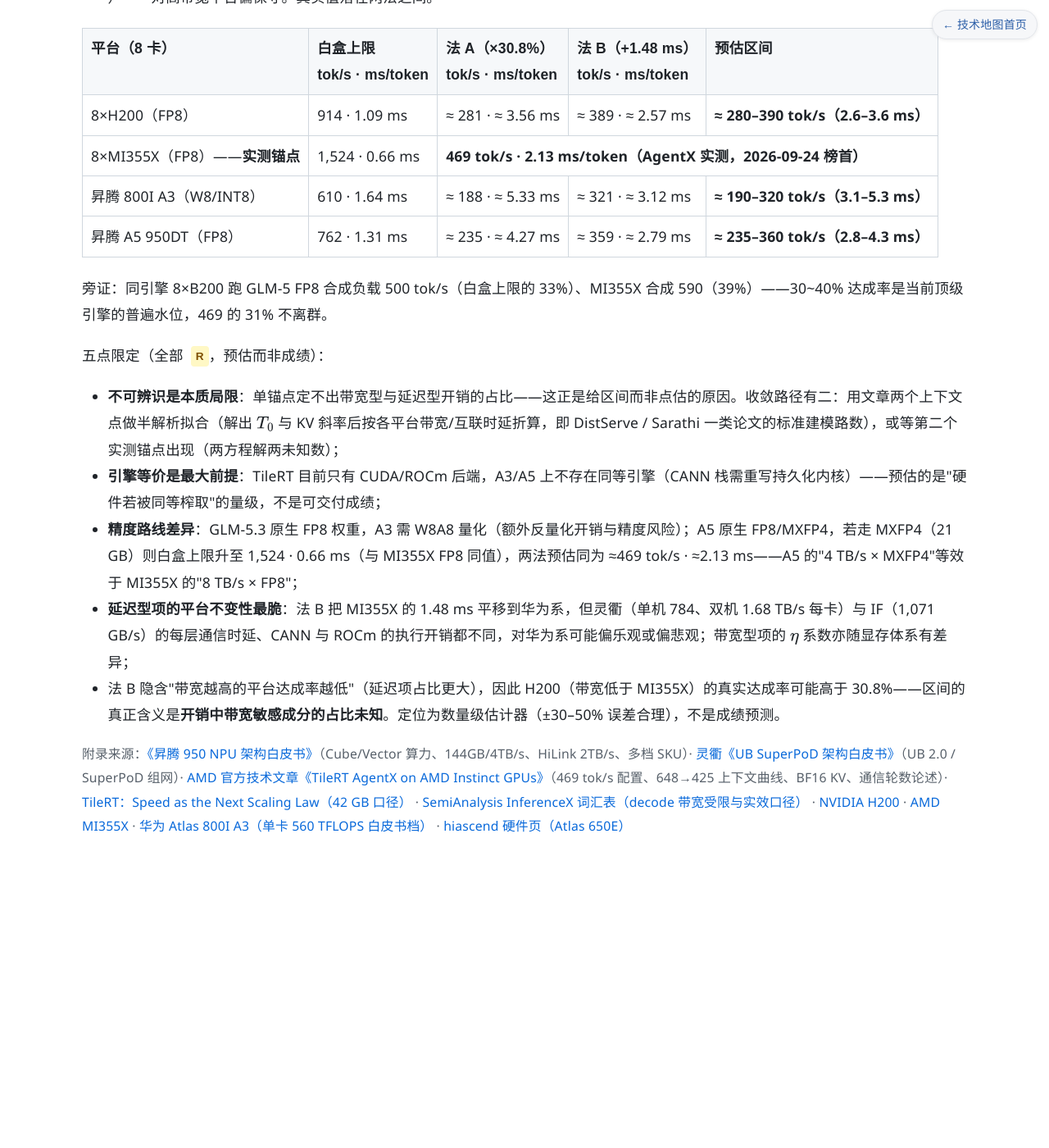
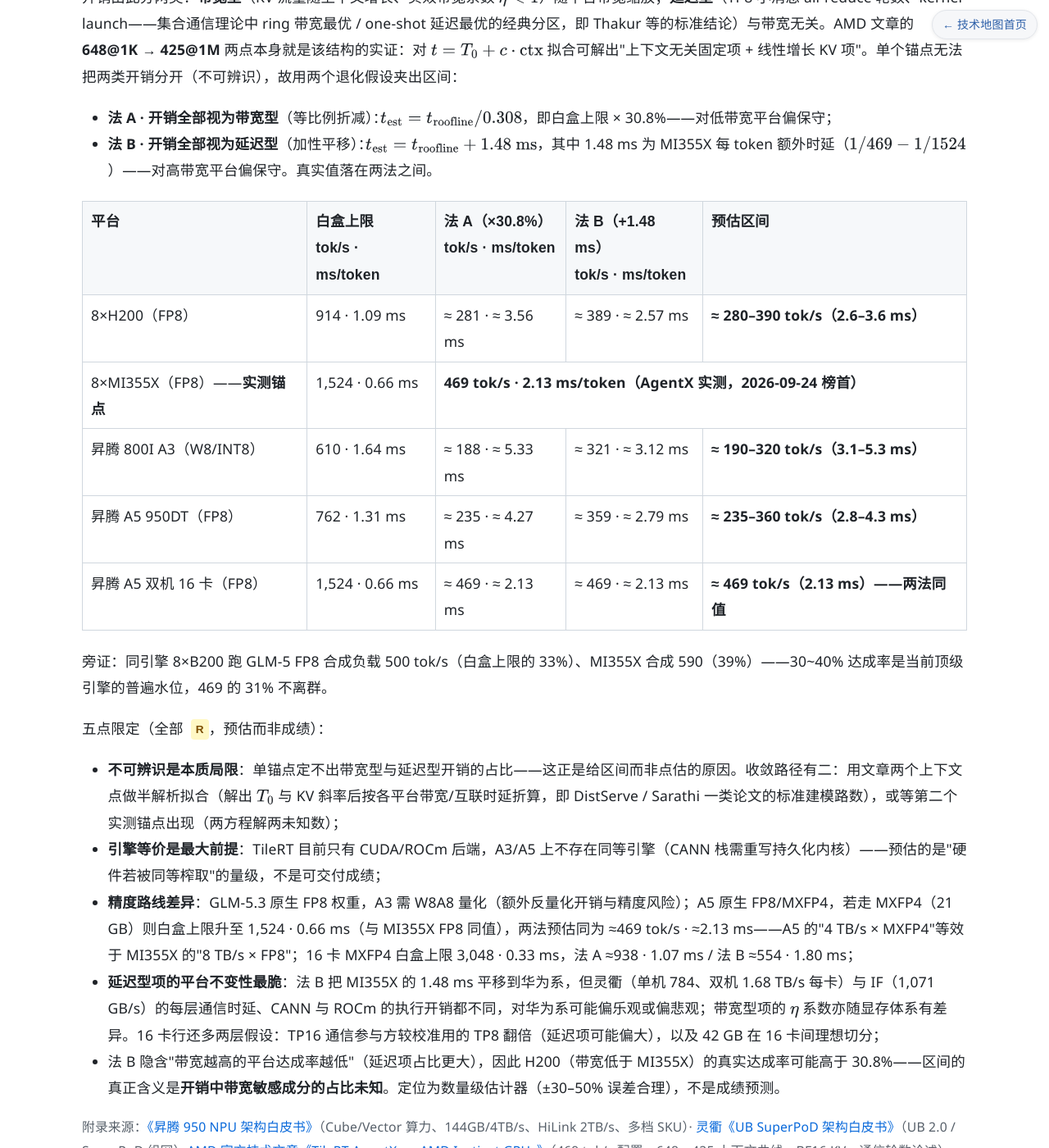
Before and after one commit to luxiangz/llm-tech-map, a Jekyll site: the page docs/inference/tilert-deep-analysis.html, which Jekyll copies as it is, in a window 1280 px wide and 1400 px high, scrolled down 13324 px. Shown: the whole window at 82% size. Built offline with Jekyll 4.4.1, drawn with Linux system fonts in a browser that asks for light colours; a style sheet for code colours, icons or effects is not loaded; before the commit the page ends 14386 px from its top, so only the background shows below that; some of the changed text lies outside the part shown.

Commit message:
TileRT 附录补 A5 双机16卡行：白盒上限 1,524 tok/s·0.66ms（64TB/s÷42GB，与 8×MI355X 同值）；两法校准同收敛 ≈469·2.13ms；MXFP4 口径 3,048·0.33ms（法A 938/法B 554）；限定补 TP16 参与方翻倍与 16 卡理想切分假设

```diff
--- a/docs/inference/tilert-deep-analysis.html
+++ b/docs/inference/tilert-deep-analysis.html
@@ -332,15 +332,16 @@
 \]</div>
 <p>其中 $B_{\text{agg}}$ 为节点聚合显存带宽，$S_{\text{act}}$ 为单 token 激活参数字节。按 TileRT 博客口径：GLM-5.1（MoE）单步激活 ≈42 GB（FP8/1 字节权重）；W8/INT8 权重同为 1 字节/权重，故 $S_{\text{act}}$ 同取 42 GB；MXFP4 则减半为 21 GB。假设：① 激活权重在 8 卡间理想切分、各卡带宽并行；② 只计权重流量（不含 KV Cache、通信、反量化）；③ 算力足够（memory-bound 成立）。这个上限与"传统引擎几十 tok/s"之间的 1~2 个数量级差，正是正文分析的 execution gap。</p>
 
-<h3>表 2 · 8 卡节点理论 Decode 上限（$S_{\text{act}} = 42$ GB）</h3>
+<h3>表 2 · 节点理论 Decode 上限（$S_{\text{act}} = 42$ GB）</h3>
 <table>
-<tr><th>平台（8 卡）</th><th>每卡带宽</th><th>聚合带宽 $B_{\text{agg}}$</th><th>权重口径</th><th>单步时延下限</th><th>理论 Decode 上限</th><th>vs 8×H200</th></tr>
+<tr><th>平台</th><th>每卡带宽</th><th>聚合带宽 $B_{\text{agg}}$</th><th>权重口径</th><th>单步时延下限</th><th>理论 Decode 上限</th><th>vs 8×H200</th></tr>
 <tr><td>8×H200（TileRT 原账）</td><td>4.8 TB/s</td><td>38.4 TB/s</td><td>FP8（42 GB）</td><td>1.09 ms</td><td>≈ 914 tok/s</td><td>1×</td></tr>
 <tr><td>8×MI355X</td><td>8 TB/s</td><td>64 TB/s</td><td>FP8（42 GB）</td><td>0.66 ms</td><td><b>≈ 1,524 tok/s</b></td><td>1.67×</td></tr>
 <tr><td>昇腾 800I A3（910C×8）</td><td>3.2 TB/s</td><td>25.6 TB/s</td><td>W8/INT8（42 GB）</td><td>1.64 ms</td><td>≈ 610 tok/s</td><td>0.67×</td></tr>
 <tr><td>昇腾 A5（950DT×8）</td><td>4 TB/s</td><td>32 TB/s</td><td>FP8/W8（42 GB）</td><td>1.31 ms</td><td><b>≈ 762 tok/s</b></td><td>0.83×</td></tr>
+<tr><td>昇腾 A5 双机 16 卡（950DT×16，灵衢 Full-mesh）</td><td>4 TB/s</td><td>64 TB/s</td><td>FP8/W8（42 GB）</td><td>0.66 ms</td><td><b>≈ 1,524 tok/s</b></td><td>1.67×</td></tr>
 </table>
-<p style="font-size:.9em;color:#57606a">附注：950DT 原生 MXFP4，若按 4-bit 权重（$S_{\text{act}} = 21$ GB）计，A5 上限翻倍至 ≈1,524 tok/s，追平 8×MI355X 的 FP8 档；950PR（1.6 TB/s）按 FP8 计为 ≈305 tok/s。所有行均为官方带宽 ÷ 42 GB 的算术推导，未计 KV Cache 与通信开销；950 组网侧经灵衢 UB 2.0 可扩展至大规模集群（白皮书称支持超 128K 卡）。</p>
+<p style="font-size:.9em;color:#57606a">附注：950DT 原生 MXFP4，若按 4-bit 权重（$S_{\text{act}} = 21$ GB）计，A5 上限翻倍（8 卡 ≈1,524 · 0.66 ms，追平 8×MI355X 的 FP8 档；双机 16 卡 ≈3,048 · 0.33 ms）；950PR（1.6 TB/s）按 FP8 计为 ≈305 tok/s。所有行均为官方带宽 ÷ 42 GB 的算术推导，未计 KV Cache 与通信开销；950 组网侧经灵衢 UB 2.0 可扩展至大规模集群（白皮书称支持超 128K 卡）。</p>
 
 <h3>追问：实测 469 tok/s 距理论上限 1,524 tok/s 很远，怎么解释</h3>
 <p>AMD 官方技术文章《TileRT AgentX on AMD Instinct GPUs》给出的 469 tok/s（≈2.13 ms/token；8×MI355X，GLM-5.3，TP8，FP8 权重 + <b>BF16 KV</b>，MTP K=3，单用户 AgentX 榜第一）与表 2 的 1,524 tok/s（0.66 ms/token）之间差 ≈3.2 倍。这不是矛盾，而是<b>口径差了四层</b>——1,524 是"短上下文、只读权重、100% 峰值带宽、零通信"的白盒上限，469 是端到端 agent 会话回放的真实成绩。逐层剥离：</p>
@@ -367,19 +368,20 @@
 <li><b>法 B · 开销全部视为延迟型</b>（加性平移）：$t_{\text{est}} = t_{\text{roofline}} + 1.48\ \text{ms}$，其中 1.48 ms 为 MI355X 每 token 额外时延（$1/469 - 1/1524$）——对高带宽平台偏保守。真实值落在两法之间。</li>
 </ul>
 <table>
-<tr><th>平台（8 卡）</th><th>白盒上限<br>tok/s · ms/token</th><th>法 A（×30.8%）<br>tok/s · ms/token</th><th>法 B（+1.48 ms）<br>tok/s · ms/token</th><th>预估区间</th></tr>
+<tr><th>平台</th><th>白盒上限<br>tok/s · ms/token</th><th>法 A（×30.8%）<br>tok/s · ms/token</th><th>法 B（+1.48 ms）<br>tok/s · ms/token</th><th>预估区间</th></tr>
 <tr><td>8×H200（FP8）</td><td>914 · 1.09 ms</td><td>≈ 281 · ≈ 3.56 ms</td><td>≈ 389 · ≈ 2.57 ms</td><td><b>≈ 280–390 tok/s（2.6–3.6 ms）</b></td></tr>
 <tr><td>8×MI355X（FP8）——<b>实测锚点</b></td><td>1,524 · 0.66 ms</td><td colspan="3"><b>469 tok/s · 2.13 ms/token（AgentX 实测，2026-09-24 榜首）</b></td></tr>
 <tr><td>昇腾 800I A3（W8/INT8）</td><td>610 · 1.64 ms</td><td>≈ 188 · ≈ 5.33 ms</td><td>≈ 321 · ≈ 3.12 ms</td><td><b>≈ 190–320 tok/s（3.1–5.3 ms）</b></td></tr>
 <tr><td>昇腾 A5 950DT（FP8）</td><td>762 · 1.31 ms</td><td>≈ 235 · ≈ 4.27 ms</td><td>≈ 359 · ≈ 2.79 ms</td><td><b>≈ 235–360 tok/s（2.8–4.3 ms）</b></td></tr>
+<tr><td>昇腾 A5 双机 16 卡（FP8）</td><td>1,524 · 0.66 ms</td><td>≈ 469 · ≈ 2.13 ms</td><td>≈ 469 · ≈ 2.13 ms</td><td><b>≈ 469 tok/s（2.13 ms）——两法同值</b></td></tr>
 </table>
 <p>旁证：同引擎 8×B200 跑 GLM-5 FP8 合成负载 500 tok/s（白盒上限的 33%）、MI355X 合成 590（39%）——30~40% 达成率是当前顶级引擎的普遍水位，469 的 31% 不离群。</p>
 <p>五点限定（全部 <span class="ev ev-r">R</span>，预估而非成绩）：</p>
 <ul>
 <li><b>不可辨识是本质局限</b>：单锚点定不出带宽型与延迟型开销的占比——这正是给区间而非点估的原因。收敛路径有二：用文章两个上下文点做半解析拟合（解出 $T_0$ 与 KV 斜率后按各平台带宽/互联时延折算，即 DistServe / Sarathi 一类论文的标准建模路数），或等第二个实测锚点出现（两方程解两未知数）；</li>
 <li><b>引擎等价是最大前提</b>：TileRT 目前只有 CUDA/ROCm 后端，A3/A5 上不存在同等引擎（CANN 栈需重写持久化内核）——预估的是"硬件若被同等榨取"的量级，不是可交付成绩；</li>
-<li><b>精度路线差异</b>：GLM-5.3 原生 FP8 权重，A3 需 W8A8 量化（额外反量化开销与精度风险）；A5 原生 FP8/MXFP4，若走 MXFP4（21 GB）则白盒上限升至 1,524 · 0.66 ms（与 MI355X FP8 同值），两法预估同为 ≈469 tok/s · ≈2.13 ms——A5 的"4 TB/s × MXFP4"等效于 MI355X 的"8 TB/s × FP8"；</li>
-<li><b>延迟型项的平台不变性最脆</b>：法 B 把 MI355X 的 1.48 ms 平移到华为系，但灵衢（单机 784、双机 1.68 TB/s 每卡）与 IF（1,071 GB/s）的每层通信时延、CANN 与 ROCm 的执行开销都不同，对华为系可能偏乐观或偏悲观；带宽型项的 $\eta$ 系数亦随显存体系有差异；</li>
+<li><b>精度路线差异</b>：GLM-5.3 原生 FP8 权重，A3 需 W8A8 量化（额外反量化开销与精度风险）；A5 原生 FP8/MXFP4，若走 MXFP4（21 GB）则白盒上限升至 1,524 · 0.66 ms（与 MI355X FP8 同值），两法预估同为 ≈469 tok/s · ≈2.13 ms——A5 的"4 TB/s × MXFP4"等效于 MI355X 的"8 TB/s × FP8"；16 卡 MXFP4 白盒上限 3,048 · 0.33 ms，法 A ≈938 · 1.07 ms / 法 B ≈554 · 1.80 ms；</li>
+<li><b>延迟型项的平台不变性最脆</b>：法 B 把 MI355X 的 1.48 ms 平移到华为系，但灵衢（单机 784、双机 1.68 TB/s 每卡）与 IF（1,071 GB/s）的每层通信时延、CANN 与 ROCm 的执行开销都不同，对华为系可能偏乐观或偏悲观；带宽型项的 $\eta$ 系数亦随显存体系有差异。16 卡行还多两层假设：TP16 通信参与方较校准用的 TP8 翻倍（延迟项可能偏大），以及 42 GB 在 16 卡间理想切分；</li>
 <li>法 B 隐含"带宽越高的平台达成率越低"（延迟项占比更大），因此 H200（带宽低于 MI355X）的真实达成率可能高于 30.8%——区间的真正含义是<b>开销中带宽敏感成分的占比未知</b>。定位为数量级估计器（±30–50% 误差合理），不是成绩预测。</li>
 </ul>
 
```
